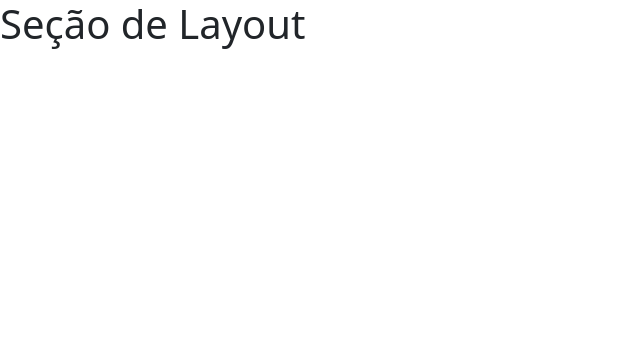
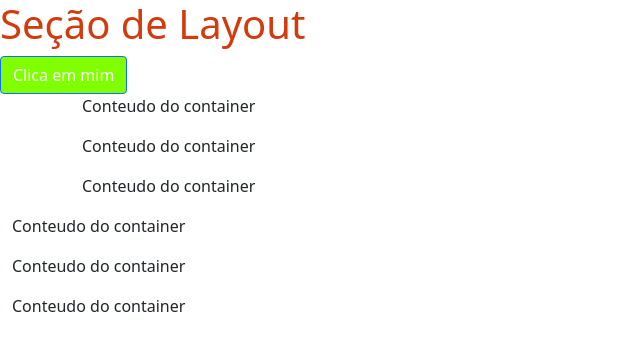
Before and after one commit to giovannadsm/Estudos-Front-End, a plain HTML site: page Bootstrap/Layout/index.html in a window 1280 px wide. Shown: the whole page, without its empty margins (0-640 px from the left). Drawn offline with nearby package versions, Linux system fonts and the light colour scheme.

Commit message:
100 Days of Code - Day 1 - Breakpoints e Container
Breakpoints -- criado atraves de media query para deixar o site responsivo - padrao mobile first.

Container estruturam o layout.

```diff
--- a/Bootstrap/Layout/css/styles.css
+++ b/Bootstrap/Layout/css/styles.css
@@ -0,0 +1,46 @@
+/*XS*/
+h1 {
+    color: brown;
+}
+
+/*SM >= 576px*/
+@media(min-width: 576px){
+    h1 {
+        color: blue;
+    }
+}
+
+/*MD >= 768px*/
+@media(min-width: 768px){
+    h1 {
+        color: green;
+    }
+}
+
+/*LG >= 992px*/
+@media(min-width: 992px){
+    h1 {
+        color: rgb(209, 65, 178);
+    }
+}
+
+/*XL > 1200px*/
+@media(min-width: 1200px){
+    h1 {
+        color: rgb(211, 59, 13);
+    }
+}
+
+/*XXL > 1400px*/
+@media(min-width: 1400px){
+    h1 {
+        color: rgb(255, 182, 11);
+    }
+}
+
+.btn-primary{
+    background-color: chartreuse;
+}
+
+/*Breakpoints -- criado atraves de media query para deixar o site responsivo - padrao mobile first*/
+/*Os breakpoints do boostratp sao utilizados por classes como: sm, md, lg*/
--- a/Bootstrap/Layout/index.html
+++ b/Bootstrap/Layout/index.html
@@ -13,7 +13,23 @@
 
 <body>
     <h1>Seção de Layout</h1>
+    <button class="btn btn-primary">Clica em mim</button>
 
+    <!--Container - se centraliza na tela-->
+    <div class="container">
+        <p>Conteudo do container </p>
+        <p>Conteudo do container </p>
+        <p>Conteudo do container </p>
+
+    </div>
+
+    <!--container fluid -- ocupa 100% da tela -->
+    <div class="container-fluid">
+        <p>Conteudo do container </p>
+        <p>Conteudo do container </p>
+        <p>Conteudo do container </p>
+
+    </div>
 
 </body>
 
```
